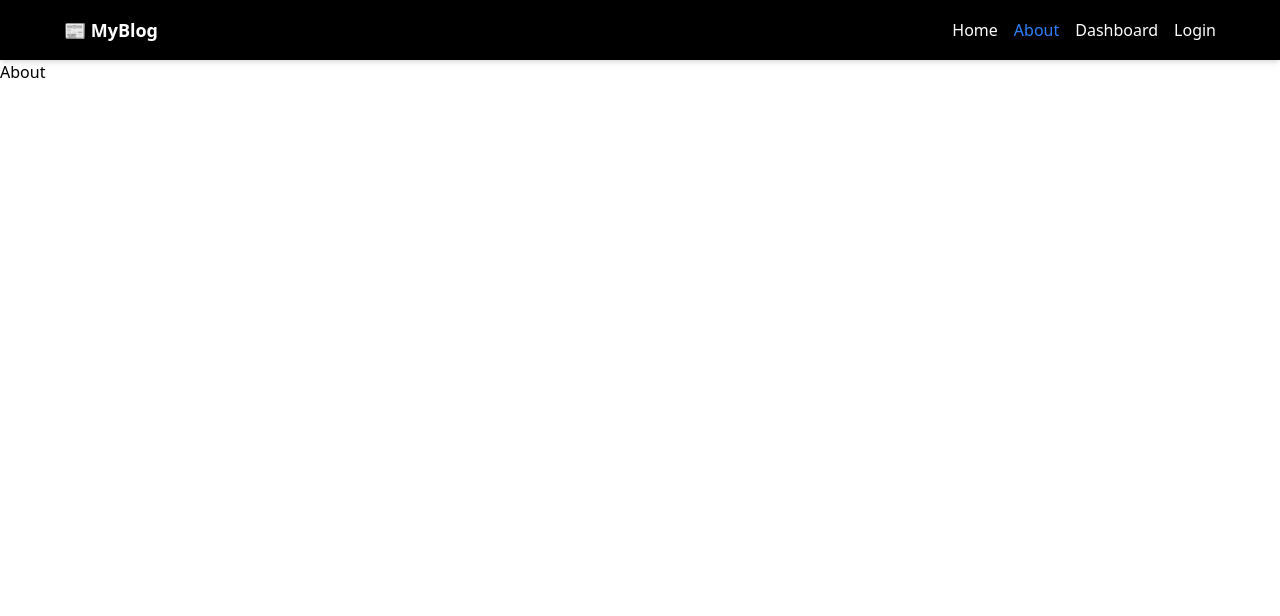
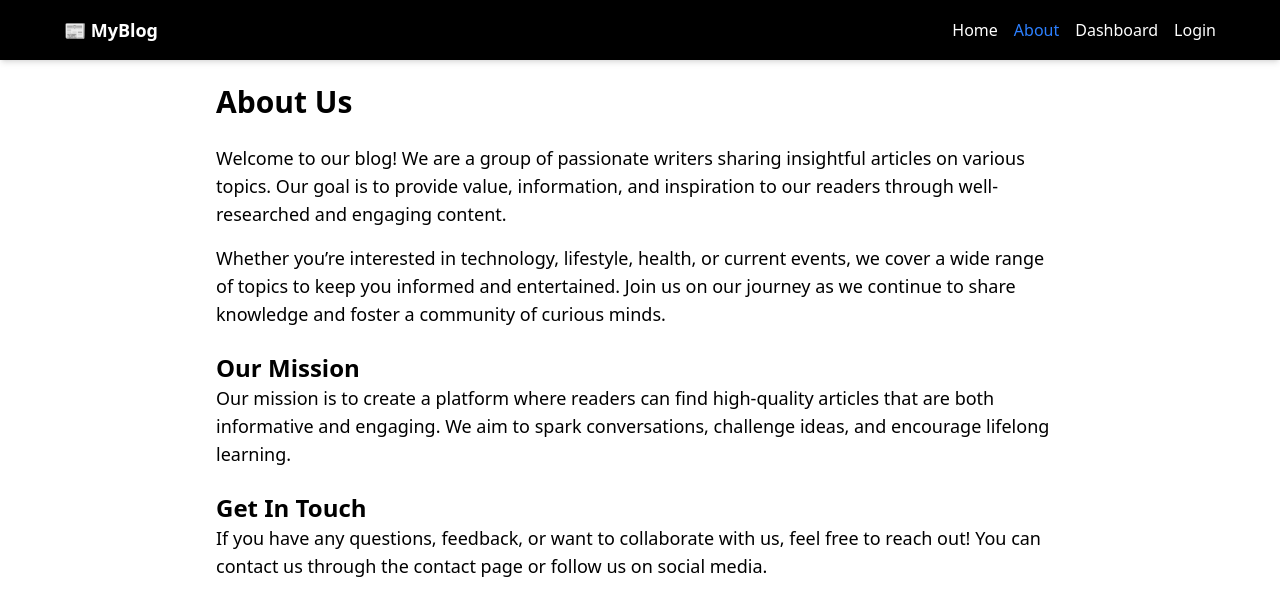
Before and after one commit to Azim-Eham/Blog-Project, a React (Vite) app: page /about in a window 1280 px wide. Shown: the top 616 px of the page. Built offline with nearby package versions, Linux system fonts and the light colour scheme.

Commit message:
completed the project

```diff
--- a/src/App.jsx
+++ b/src/App.jsx
@@ -20,7 +20,7 @@ function App() {
         <Route path='/about' element={<About />} />
         <Route path='/login' element={<Login />} />
         <Route path='/admin' element={<PrivateRoute><AdminDashboard /></PrivateRoute>} />
-        <Route path='/admin/create' element={<PrivateRoute><CreatePost /></PrivateRoute>} />
+        <Route path='/create' element={<PrivateRoute><CreatePost /></PrivateRoute>} />
         <Route path='/admin/edit/:id' element={<PrivateRoute><EditPost /></PrivateRoute>} />
         <Route path='*' element={<PageNotFound />} />
       </Route>
--- a/src/components/Navbar.jsx
+++ b/src/components/Navbar.jsx
@@ -33,7 +33,7 @@ const Navbar = () => {
             <li><NavLink to='/about' className={({isActive}) => `hover:text-blue-400 ${isActive ? 'text-blue-500' : ''}`}>About</NavLink></li>
             <li><NavLink to='/admin' className={({isActive}) => `hover:text-blue-400 ${isActive ? 'text-blue-500' : ''}`}>Dashboard</NavLink></li>
             {isAuthenticated ? (
-              <li><button onClick={handleLogout} className='bg-red-500 px-4 py-2 rounded'>Logout</button></li>
+              <li><button onClick={handleLogout} className='bg-red-500 px-3 py-1 rounded hover:bg-red-600 cursor-pointer'>Logout</button></li>
             ) : (
               <li><NavLink to='/login' className={({isActive}) => `hover:text-blue-400 ${isActive ? 'text-blue-500' : ''}`}>Login</NavLink></li>
             )}
--- a/src/components/PrivateRoute.jsx
+++ b/src/components/PrivateRoute.jsx
@@ -1,10 +1,9 @@
-import React from 'react';
+import { useSelector } from 'react-redux';
 import { Navigate } from 'react-router-dom';
 
-const PrivateRoute = ({ element }) => {
-  const isAdminLoggedIn = localStorage.getItem('isAdminLoggedIn') === 'true';
-
-  return isAdminLoggedIn ? element : <Navigate to="/login" />;
+const PrivateRoute = ({ children }) => {
+  const { isAuthenticated } = useSelector((state) => state.auth);
+  return isAuthenticated ? children : <Navigate to="/login" />;
 };
 
 export default PrivateRoute;
--- a/src/pages/About.jsx
+++ b/src/pages/About.jsx
@@ -1,9 +1,29 @@
-import React from 'react'
+import React from 'react';
 
 const About = () => {
   return (
-    <div>About</div>
-  )
-}
+    <div className="p-6 max-w-4xl mx-auto">
+      <h1 className="text-3xl font-bold mb-6">About Us</h1>
 
-export default About
+      <p className="text-lg mb-4">
+        Welcome to our blog! We are a group of passionate writers sharing insightful articles on various topics. Our goal is to provide value, information, and inspiration to our readers through well-researched and engaging content.
+      </p>
+
+      <p className="text-lg mb-4">
+        Whether you’re interested in technology, lifestyle, health, or current events, we cover a wide range of topics to keep you informed and entertained. Join us on our journey as we continue to share knowledge and foster a community of curious minds.
+      </p>
+
+      <h2 className="text-2xl font-semibold mt-6">Our Mission</h2>
+      <p className="text-lg">
+        Our mission is to create a platform where readers can find high-quality articles that are both informative and engaging. We aim to spark conversations, challenge ideas, and encourage lifelong learning.
+      </p>
+
+      <h2 className="text-2xl font-semibold mt-6">Get In Touch</h2>
+      <p className="text-lg mb-4">
+        If you have any questions, feedback, or want to collaborate with us, feel free to reach out! You can contact us through the contact page or follow us on social media.
+      </p>
+    </div>
+  );
+};
+
+export default About;
--- a/src/pages/AdminDashboard.jsx
+++ b/src/pages/AdminDashboard.jsx
@@ -44,7 +44,7 @@ const AdminDashboard = () => {
                   />
                 )}
                 <h2 className='text-xl font-semibold mb-2'>{post.title}</h2>
-                <p className='text-gray-600 text-sm'>{post.content}</p>
+                <p className='text-gray-600 text-sm'>{post.excerpt.slice(0, 100)}</p>
               </div>
               <div className="flex mt-4 space-x-4">
                 <Link
--- a/src/pages/CreatePost.jsx
+++ b/src/pages/CreatePost.jsx
@@ -16,7 +16,7 @@ const CreatePost = () => {
   const [thumbnail, setThumbnail] = useState('');
 
   const handleSubmit = e => {
-    e.preventDefalut();
+    e.preventDefault();
 
     if (!title || !excerpt || !content || !thumbnail) {
       alert('Please fill in all fields');
@@ -47,7 +47,7 @@ const CreatePost = () => {
     if (file) {
       const reader = new FileReader();
       reader.onloadend = () => {
-        setThumbnail(reader.result); // base64 encoded string
+        setThumbnail(reader.result);
       };
       reader.readAsDataURL(file);
     }
@@ -62,7 +62,7 @@ const CreatePost = () => {
           <input
             type="file"
             accept="image/*"
-            className="w-full border rounded p-2"
+            className="w-[20vw] border rounded p-2"
             onChange={handleThumbnailChange}
           />
         </div>
--- a/src/pages/EditPost.jsx
+++ b/src/pages/EditPost.jsx
@@ -26,6 +26,17 @@ const EditPost = () => {
     }
   }, [post]);
 
+  const handleThumbnailChange = (e) => {
+    const file = e.target.files[0];
+    if (file) {
+      const reader = new FileReader();
+      reader.onloadend = () => {
+        setThumbnail(reader.result);
+      };
+      reader.readAsDataURL(file);
+    }
+  };
+
   const handleSubmit = (e) => {
     e.preventDefault();
 
@@ -38,6 +49,7 @@ const EditPost = () => {
     toast.success('Post updated successfully! 🎉');
     navigate('/admin');
   };
+
 
   if (!post) {
     return <div className="p-6">Post not found.</div>;
--- a/src/pages/Home.jsx
+++ b/src/pages/Home.jsx
@@ -11,7 +11,7 @@ const Home = () => {
 
   const filteredPosts = posts.filter(post =>
     post.title.toLowerCase().includes(debouncedSearchTerm.toLowerCase()) ||
-    post.excert.toLowerCase().includes(debouncedSearchTerm.toLowerCase())
+    post.excerpt.toLowerCase().includes(debouncedSearchTerm.toLowerCase())
   );
 
   return (
@@ -30,7 +30,7 @@ const Home = () => {
       {filteredPosts.length === 0 ? (
         <p className="text-center text-gray-600">No posts found.</p>
       ) : (
-        <div className="grid gap-6 md:grid-cols-2">
+        <div className="grid gap-4 grid-cols-1 md:grid-cols-2 lg:grid-cols-3">
           {filteredPosts.map((post) => (
             <div key={post.id} className="border rounded-lg p-4 shadow hover:shadow-lg transition-all">
               {post.thumbnail && (
--- a/src/pages/Login.jsx
+++ b/src/pages/Login.jsx
@@ -1,20 +1,22 @@
 import React, { useState } from 'react';
+import { useDispatch } from 'react-redux';
+import { login } from '../redux/authSlice';
 import { useNavigate } from 'react-router-dom';
 
 const Login = () => {
   const [username, setUsername] = useState('');
   const [password, setPassword] = useState('');
+  const dispatch = useDispatch();
   const navigate = useNavigate();
 
   const handleLogin = (e) => {
     e.preventDefault();
-    // Example credentials: username = "admin", password = "password"
-    if (username === 'admin' && password === 'a9d2#Fjsl13!') {
-      // Save login status in localStorage
-      localStorage.setItem('isAdminLoggedIn', 'true');
-      navigate('/admin'); // Redirect to Admin Dashboard
+
+    if (username === 'admin' && password === 'AzimEham3426') {
+      dispatch(login());
+      navigate('/admin');
     } else {
-      alert('Invalid credentials');
+      alert('Invalid Credentials');
     }
   };
 
--- a/src/pages/PostDetail.jsx
+++ b/src/pages/PostDetail.jsx
@@ -26,7 +26,7 @@ const PostDetail = () => {
         <img
           src={post.thumbnail}
           alt="Post Thumbnail"
-          className="w-full h-64 object-cover rounded-lg mb-6"
+          className="w-[80vw] h-[80vh] object-cover rounded-lg mb-6"
         />
       )}
 
```
